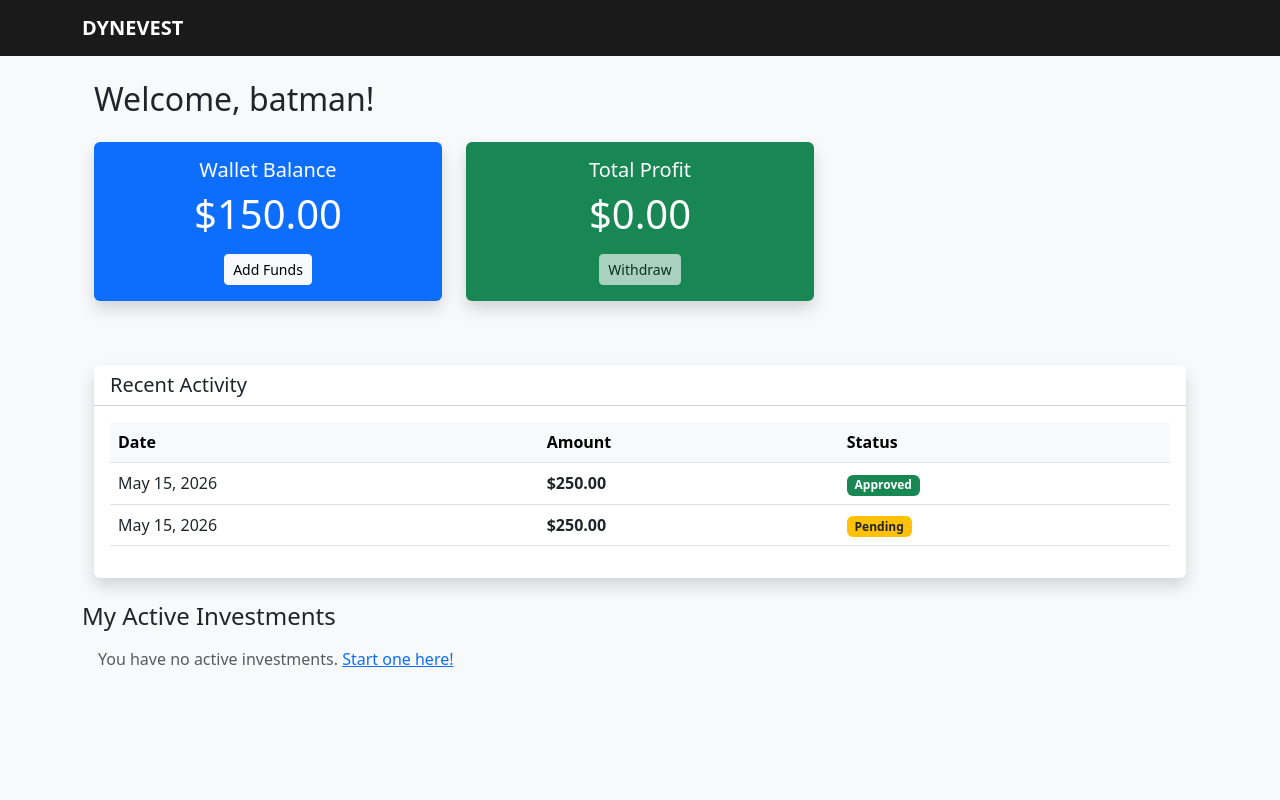
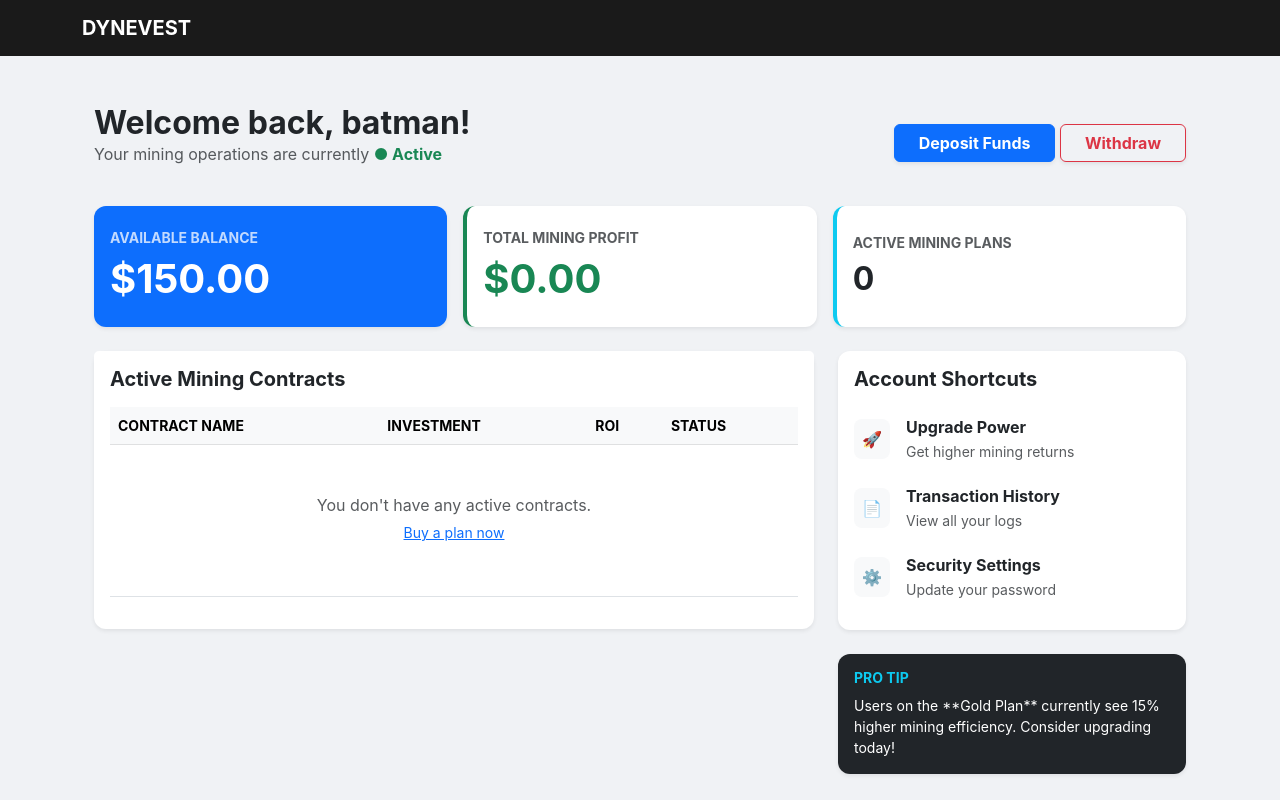
Before and after one commit to samuelj-flip/New_Dynevest_site, a Django app: page /dashboard/ in a window 1280 px wide. Run offline with Django 5.2, Linux system fonts and the light colour scheme; a user stored in the database is signed in; data comes from the database, SQL or seed files in the repository; both versions use the stored data as it was after the commit; data that the repository does not hold is empty.

Commit message:
final: confirmed end-to-end transaction flow and dashboard sync

```diff
--- a/core/models.py
+++ b/core/models.py
@@ -5,9 +5,11 @@ from django.dispatch import receiver
 from django.db import models
 from django.contrib.auth.models import User
 
-class Profile(models.Model): # <--- Ensure this is spelled exactly "Profile"
+class Profile(models.Model):
     user = models.OneToOneField(User, on_delete=models.CASCADE)
     balance = models.DecimalField(max_digits=10, decimal_places=2, default=0.00)
+    # NEW FIELD BELOW
+    total_profit = models.DecimalField(max_digits=10, decimal_places=2, default=0.00)
 
     def __str__(self):
         return f"{self.user.username}'s Profile"
--- a/core/templates/core/dashboard.html
+++ b/core/templates/core/dashboard.html
@@ -1,68 +1,93 @@
 {% extends 'core/base.html' %}
 
 {% block content %}
-<div class="container mt-4">
-    <h2>Welcome, {{ request.user.username }}!</h2>
+<div class="container py-4">
+    <!-- Header Section -->
+    <div class="d-flex flex-column flex-md-row justify-content-between align-items-md-center mb-4">
+        <div>
+            <h2 class="fw-bold text-dark mb-0">Welcome back, {{ request.user.username }}!</h2>
+            <p class="text-muted">Your mining operations are currently <span class="text-success fw-bold">●
+                    Active</span></p>
+        </div>
+        <div class="mt-3 mt-md-0">
+            <a href="{% url 'deposit' %}" class="btn btn-primary px-4 shadow-sm fw-bold">Deposit Funds</a>
+            <a href="{% url 'withdraw' %}" class="btn btn-outline-danger px-4 shadow-sm fw-bold">Withdraw</a>
+        </div>
+    </div>
 
-    <div class="row mt-4">
-        <!-- Balance Card -->
-        <div class="col-md-4 mb-3">
-            <div class="card bg-primary text-white shadow border-0">
-                <div class="card-body text-center">
-                    <h5>Wallet Balance</h5>
-                    <h2 class="display-6">${{ profile.balance }}</h2>
-                    <a href="{% url 'deposit' %}" class="btn btn-light btn-sm mt-2">Add Funds</a>
+    <!-- Stats Row -->
+    <div class="row g-3 mb-4">
+        <!-- Main Balance -->
+        <div class="col-md-4">
+            <div class="card border-0 shadow-sm bg-primary text-white h-100">
+                <div class="card-body d-flex flex-column justify-content-center py-4">
+                    <h6 class="text-uppercase small fw-bold opacity-75 mb-2">Available Balance</h6>
+                    <h1 class="mb-0 fw-bold">${{ profile.balance }}</h1>
                 </div>
             </div>
         </div>
-
-        <!-- Total Profit Card -->
-        <div class="col-md-4 mb-3">
-            <div class="card bg-success text-white shadow border-0">
-                <div class="card-body text-center">
-                    <h5>Total Profit</h5>
-                    <h2 class="display-6">$0.00</h2>
-                    <button class="btn btn-light btn-sm mt-2" disabled>Withdraw</button>
+        <!-- Mining Profit -->
+        <div class="col-md-4">
+            <div class="card border-0 shadow-sm h-100 border-start border-success border-4">
+                <div class="card-body d-flex flex-column justify-content-center py-4">
+                    <h6 class="text-uppercase small fw-bold text-muted mb-2">Total Mining Profit</h6>
+                    <h1 class="mb-0 text-success fw-bold">${{ profile.total_profit }}</h1>
+                </div>
+            </div>
+        </div>
+        <!-- Active Contracts -->
+        <div class="col-md-4">
+            <div class="card border-0 shadow-sm h-100 border-start border-info border-4">
+                <div class="card-body d-flex flex-column justify-content-center py-4">
+                    <h6 class="text-uppercase small fw-bold text-muted mb-2">Active Mining Plans</h6>
+                    <h2 class="mb-0 fw-bold text-dark">{{ active_investments.count }}</h2>
                 </div>
             </div>
         </div>
     </div>
 
-    <!-- Deposit History Table -->
-    <div class="row mt-5">
-        <div class="col-md-12">
-            <div class="card shadow border-0">
-                <div class="card-header bg-white">
-                    <h5 class="mb-0">Recent Activity</h5>
+    <!-- Content Row -->
+    <div class="row">
+        <!-- Left Column: Active Contracts Table -->
+        <div class="col-lg-8">
+            <div class="card border-0 shadow-sm mb-4">
+                <div class="card-header bg-white py-3 border-bottom-0">
+                    <h5 class="mb-0 fw-bold">Active Mining Contracts</h5>
                 </div>
-                <div class="card-body">
+                <div class="card-body pt-0">
                     <div class="table-responsive">
-                        <table class="table table-hover align-middle">
+                        <table class="table align-middle">
                             <thead class="table-light">
-                                <tr>
-                                    <th>Date</th>
-                                    <th>Amount</th>
+                                <tr class="small text-muted text-uppercase">
+                                    <th>Contract Name</th>
+                                    <th>Investment</th>
+                                    <th>ROI</th>
                                     <th>Status</th>
                                 </tr>
                             </thead>
                             <tbody>
-                                {% for d in deposits %}
+                                {% for inv in active_investments %}
                                 <tr>
-                                    <td>{{ d.created_at|date:"M d, Y" }}</td>
-                                    <td><strong>${{ d.amount }}</strong></td>
                                     <td>
-                                        {% if d.status == 'Approved' %}
-                                        <span class="badge bg-success">Approved</span>
-                                        {% elif d.status == 'Pending' %}
-                                        <span class="badge bg-warning text-dark">Pending</span>
-                                        {% else %}
-                                        <span class="badge bg-danger">Declined</span>
-                                        {% endif %}
+                                        <div class="fw-bold text-dark">{{ inv.plan.name }}</div>
+                                        <small class="text-muted">ID: #00{{ inv.id }}</small>
+                                    </td>
+                                    <td class="fw-bold">${{ inv.amount }}</td>
+                                    <td><span class="text-success font-monospace">+{{ inv.plan.roi_percentage }}%</span>
+                                    </td>
+                                    <td>
+                                        <span
+                                            class="badge rounded-pill bg-success bg-opacity-10 text-success border border-success px-3">
+                                            Mining...
+                                        </span>
                                     </td>
                                 </tr>
                                 {% empty %}
                                 <tr>
-                                    <td colspan="3" class="text-center text-muted">No transactions yet.</td>
+                                    <td colspan="4" class="text-center py-5">
+                                        <p class="text-muted mb-0">You don't have any active contracts.</p>
+                                        <a href="{% url 'plans' %}" class="btn btn-link btn-sm">Buy a plan now</a>
+                                    </td>
                                 </tr>
                                 {% endfor %}
                             </tbody>
@@ -71,31 +96,78 @@
                 </div>
             </div>
         </div>
-    </div>
-</div>
-<div class="row mt-4">
-    <div class="col-md-12">
-        <h4 class="mb-3">My Active Investments</h4>
-        <div class="row">
-            {% for inv in active_investments %}
-            <div class="col-md-4">
-                <div class="card border-start border-primary border-4 shadow-sm">
-                    <div class="card-body">
-                        <h6 class="text-muted">{{ inv.plan.name }} Plan</h6>
-                        <h4 class="fw-bold">${{ inv.amount }}</h4>
-                        <small class="text-success">+{{ inv.plan.roi_percentage }}% ROI Expected</small>
-                        <div class="progress mt-2" style="height: 5px;">
-                            <div class="progress-bar progress-bar-striped progress-bar-animated" role="progressbar"
-                                style="width: 45%"></div>
-                        </div>
+
+        <!-- Right Column: Sidebar Actions -->
+        <div class="col-lg-4">
+            <!-- Quick Navigation -->
+            <div class="card border-0 shadow-sm mb-4">
+                <div class="card-body">
+                    <h5 class="fw-bold mb-3">Account Shortcuts</h5>
+                    <div class="list-group list-group-flush">
+                        <a href="{% url 'plans' %}"
+                            class="list-group-item list-group-item-action border-0 px-0 d-flex align-items-center">
+                            <div class="bg-light p-2 rounded-3 me-3">🚀</div>
+                            <div>
+                                <div class="fw-bold">Upgrade Power</div>
+                                <small class="text-muted">Get higher mining returns</small>
+                            </div>
+                        </a>
+                        <!-- LINK TO TRANSACTIONS PAGE -->
+                        <a href="{% url 'transactions' %}"
+                            class="list-group-item list-group-item-action border-0 px-0 d-flex align-items-center">
+                            <div class="bg-light p-2 rounded-3 me-3">📄</div>
+                            <div>
+                                <div class="fw-bold">Transaction History</div>
+                                <small class="text-muted">View all your logs</small>
+                            </div>
+                        </a>
+                        <a href="#"
+                            class="list-group-item list-group-item-action border-0 px-0 d-flex align-items-center">
+                            <div class="bg-light p-2 rounded-3 me-3">⚙️</div>
+                            <div>
+                                <div class="fw-bold">Security Settings</div>
+                                <small class="text-muted">Update your password</small>
+                            </div>
+                        </a>
                     </div>
                 </div>
             </div>
-            {% empty %}
-            <p class="text-muted ms-3">You have no active investments. <a href="{% url 'plans' %}">Start one here!</a>
-            </p>
-            {% endfor %}
+
+            <!-- Market Tip -->
+            <div class="card bg-dark text-white border-0 shadow-sm">
+                <div class="card-body">
+                    <h6 class="fw-bold small text-uppercase text-info">Pro Tip</h6>
+                    <p class="small mb-0">Users on the **Gold Plan** currently see 15% higher mining efficiency.
+                        Consider upgrading today!</p>
+                </div>
+            </div>
         </div>
     </div>
 </div>
+
+<style>
+    body {
+        background-color: #f0f2f5;
+        font-family: 'Inter', sans-serif;
+    }
+
+    .card {
+        border-radius: 12px;
+    }
+
+    .badge {
+        font-weight: 500;
+    }
+
+    .list-group-item {
+        transition: all 0.2s;
+        border-radius: 8px !important;
+        margin-bottom: 5px;
+    }
+
+    .list-group-item:hover {
+        background-color: #f8f9fa !important;
+        transform: translateX(5px);
+    }
+</style>
 {% endblock %}
--- a/core/urls.py
+++ b/core/urls.py
@@ -10,5 +10,6 @@ urlpatterns = [
     path('plans/', views.investment_plans_view, name='plans'), # ADD THIS LINE
     path('deposit/', views.deposit_view, name='deposit'),
     path('buy-plan/<int:plan_id>/', views.buy_plan, name='buy_plan'),
-    path('withdraw/', views.withdraw_view, name='withdraw')
+    path('withdraw/', views.withdraw_view, name='withdraw'),
+    path('transactions/', views.transactions_view, name='transactions'),
 ]
--- a/core/views.py
+++ b/core/views.py
@@ -65,9 +65,21 @@ def dashboard(request):
     profile = request.user.profile
     # Get all deposits for this user, newest first
     deposits = Deposit.objects.filter(user=request.user).order_some('-created_at')
+    active_investments = Investment.objects.filter(user=request.user, is_active=True)
+    # Note: We added total_profit to the model, so we don't need a new view query!
     return render(request, 'core/dashboard.html', {
         'profile': profile,
         'deposits': deposits
+    })
+
+@login_required
+def transactions_view(request):
+    deposits = Deposit.objects.filter(user=request.user).order_by('-created_at')
+    withdrawals = Withdrawal.objects.filter(user=request.user).order_by('-created_at')
+
+    return render(request, 'core/transactions.html', {
+        'deposits': deposits,
+        'withdrawals': withdrawals,
     })
 
 @login_required
```
Also changed, not shown: core/templates/core/transactions.html (added, +91 -0 lines), core/migrations/0006_profile_total_profit.py (added), db.sqlite3.
